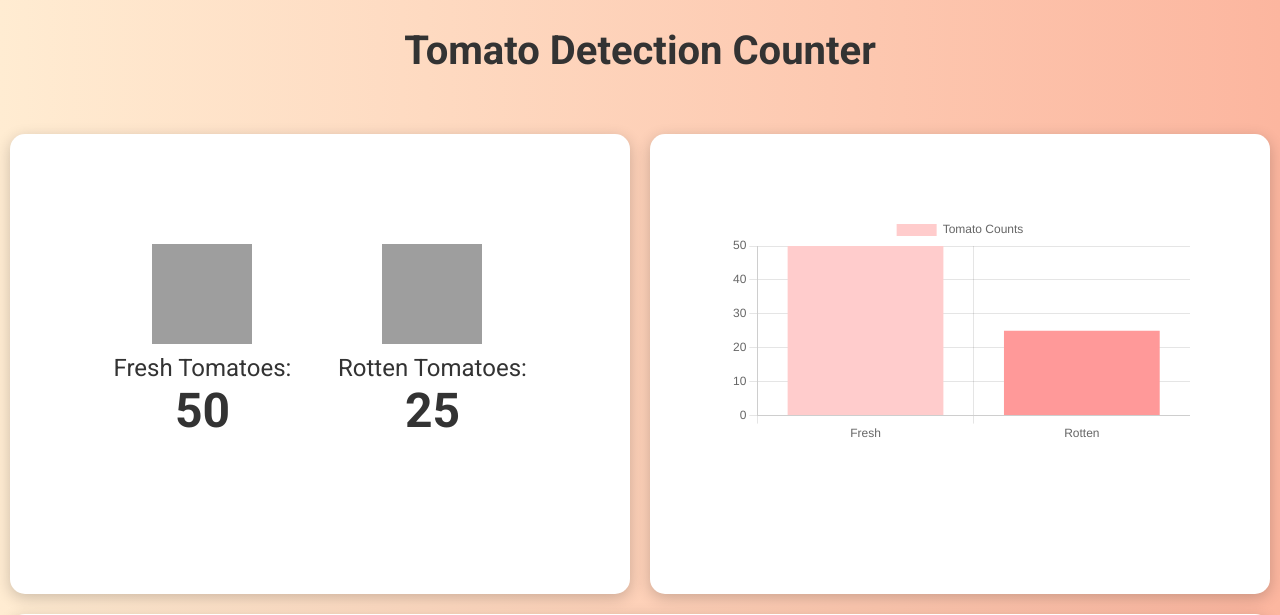
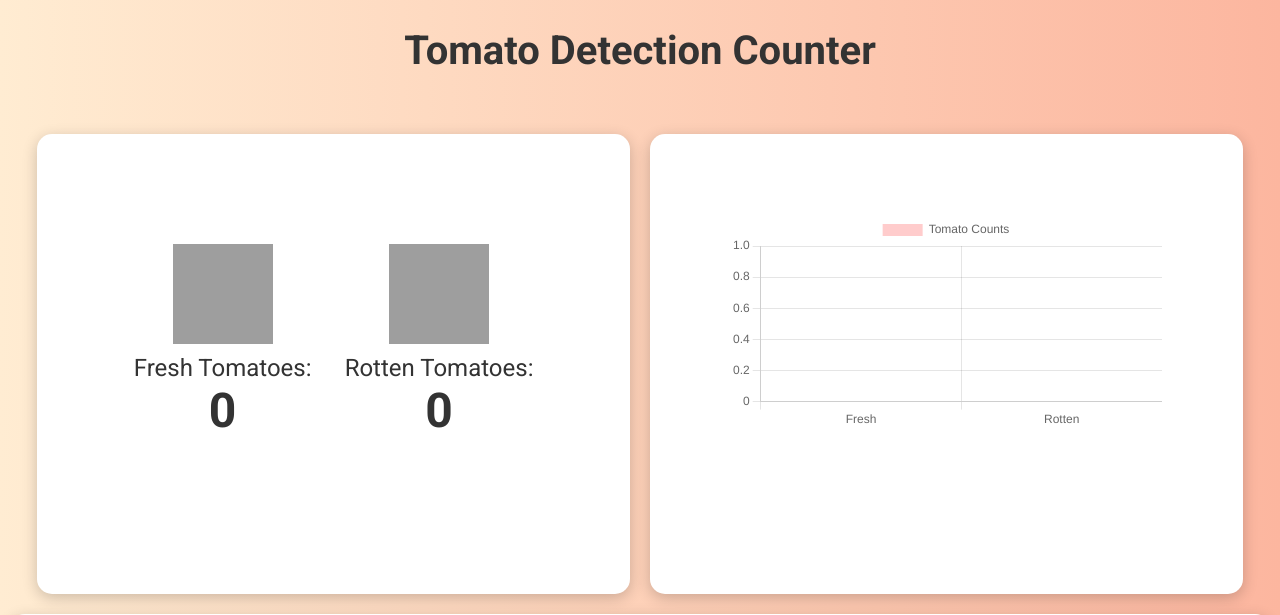
Before and after one commit to OddDuckkk/Tomato-Detection-App, a Flask app: page / in a window 1280 px wide. Shown: the top 615 px of the page. Run offline with Flask 3, Linux system fonts and the light colour scheme; data comes from the database, SQL or seed files in the repository; grey boxes are pictures that could not be loaded.

Commit message:
bug fixes

```diff
--- a/app.py
+++ b/app.py
@@ -32,8 +32,8 @@ local_tz = pytz.timezone(timezone)
 # Initialize counters
 time_init = datetime.now(local_tz)
 counters = {
-    'fresh': 50,
-    'rotten': 25,
+    'fresh': 0,
+    'rotten': 0,
     'last_reset': time_init.date() # - timedelta(days=1)
 }
 
--- a/templates/index.html
+++ b/templates/index.html
@@ -113,7 +113,7 @@
 <script>
     async function updateCounts() {
       try {
-        const response = await fetch('http://127.0.0.1:5000/count');
+        const response = await fetch('/count');
         const data = await response.json();
 
         // Update counter display
@@ -159,65 +159,13 @@
       }
     }
 
-    // async function fetchHistory(days = 7) {
-    //   console.log('test')
-    //     try {
-    //       const response = await fetch("http://127.0.0.1:5000/history");
-    //       const historyData = await response.json();
-    //       const historyChartData = {
-    //         labels: historyData.dates,
-    //         datasets: [
-    //             {
-    //               label: 'Fresh Tomatoes',
-    //               data: historyData.fresh_counts,
-    //               // borderColor: '#ff9999',
-    //               // fill: false,
-    //             }
-    //               // ,
-    //               // {
-    //               //     label: 'Rotten Tomatoes',
-    //               //     data: historyData.rotten_counts,
-    //               //     borderColor: '#333',
-    //               //     fill: false,
-    //               // }
-    //           ]
-    //         };
-
-    //         const historyCtx = document.getElementById('historyChart').getContext('2d');
-    //         //Check if history chart is already loaded
-    //         if (typeof historyChart !== 'undefined') {
-    //           historyChart.data.labels = historyChartData.labels;  // Update labels
-    //           historyChart.data.datasets[0].data = historyChartData.datasets[0].data;  // Update data
-    //           historyChart.data.datasets[1].data = historyChartData.datasets[1].data;  // Update data
-    //           historyChart.update();  // Call update method to reflect changes
-    //         }
-    //         else {
-    //           // Create the chart for the first time
-    //           historyChart = new Chart(historyCtx, {
-    //             type: 'line',
-    //             data: historyChartData,
-    //             options: {
-    //               responsive: true,
-    //               plugins: {
-    //                 legend: {
-    //                   display: true,
-    //                 }
-    //               }
-    //             }
-    //         });
-    //         }
-    //       }catch (error) {
-    //         console.error('Error fetching history:', error);
-    //       }
-    //     }
-
     let historyChart; // Declare historyChart in a higher scope
 
 async function fetchHistory(days = 7) {
     console.log('test');
 
     try {
-        const response = await fetch("http://127.0.0.1:5000/history");
+        const response = await fetch("/history");
         const historyData = await response.json();
 
         // Ensure data arrays are at least 7 data points long by padding with nulls or slicing
```
